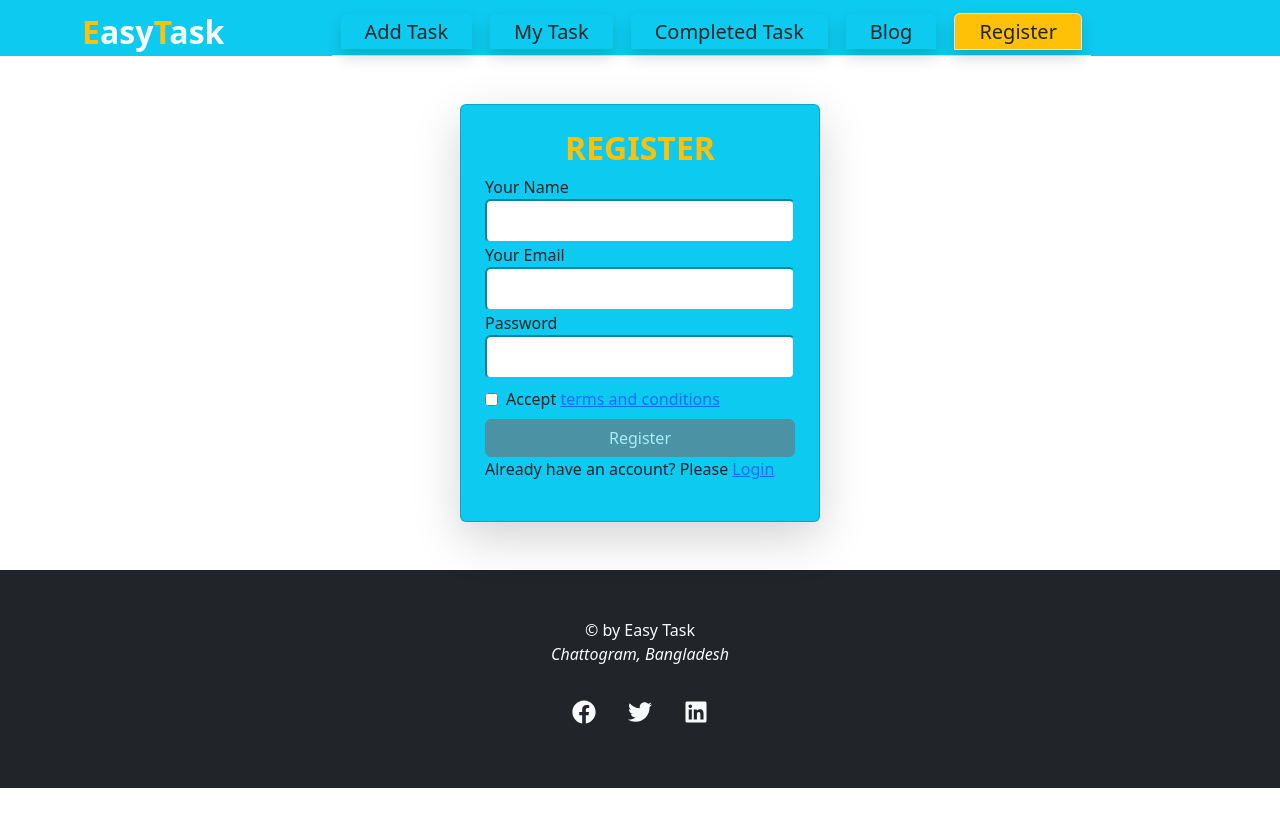
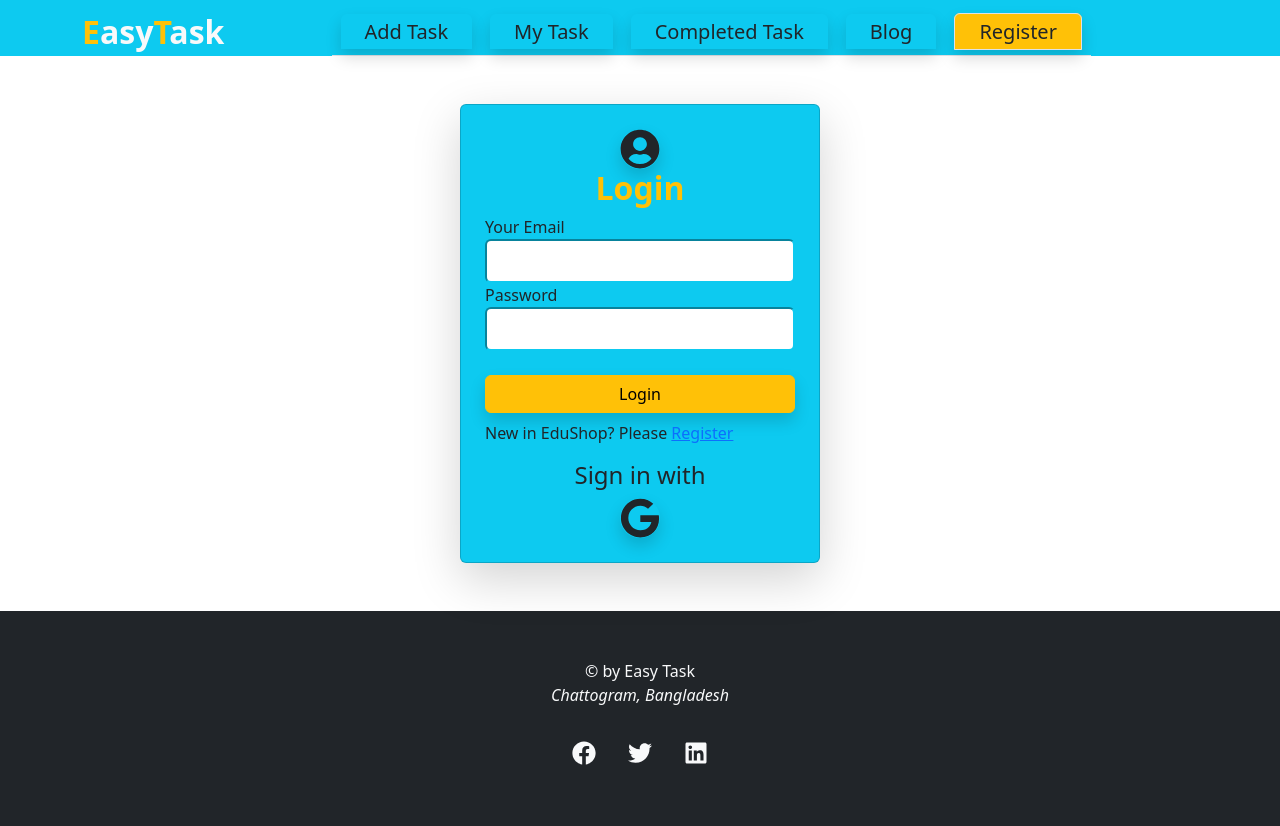
Before and after one commit to Kaiser-Tanveer/Easy-Task, a React (Create React App) app: page /logIn in a window 1280 px wide. Shown: the top 826 px of the page. Before the commit the page ends 800 px from the top, so only its background shows below. Built offline with nearby package versions, Linux system fonts and the light colour scheme; no server answers.

Commit message:
User Authentication Implemented

```diff
--- a/src/Contexts/AuthContext/AuthProvider.js
+++ b/src/Contexts/AuthContext/AuthProvider.js
@@ -1,5 +1,5 @@
 import React, { createContext, useEffect, useState } from 'react';
-import { createUserWithEmailAndPassword, getAuth, onAuthStateChanged } from 'firebase/auth';
+import { createUserWithEmailAndPassword, getAuth, onAuthStateChanged, signInWithEmailAndPassword } from 'firebase/auth';
 import app from '../../Firebase/firebase.config';
 
 export const AuthContext = createContext();
@@ -9,8 +9,14 @@ const AuthProvider = ({ children }) => {
     const [loading, setLoading] = useState(false);
 
     const createUser = (email, password) => {
-        return createUserWithEmailAndPassword(email, password);
+        setLoading(true);
+        return createUserWithEmailAndPassword(auth, email, password);
     };
+
+    const logIn = (email, password) => {
+        setLoading(true);
+        return signInWithEmailAndPassword(auth, email, password);
+    }
 
     useEffect(() => {
         const unsubscribe = onAuthStateChanged(auth, currentUser => {
@@ -26,6 +32,7 @@ const AuthProvider = ({ children }) => {
         user,
         loading,
         createUser,
+        logIn,
     }
     return (
         <AuthContext.Provider value={authValue}>
--- a/src/Pages/Register/LogIn.js
+++ b/src/Pages/Register/LogIn.js
@@ -1,46 +1,45 @@
-import React from 'react';
+import React, { useContext } from 'react';
 import { useForm } from 'react-hook-form';
-import { FaFacebook, FaGoogle, FaUserCircle } from 'react-icons/fa';
+import { FaFacebook, FaFacebookF, FaGoogle, FaUserCircle } from 'react-icons/fa';
 import { Link } from 'react-router-dom';
+import { AuthContext } from '../../Contexts/AuthContext/AuthProvider';
+import { toast } from 'react-hot-toast';
 
 const LogIn = () => {
+    const { logIn } = useContext(AuthContext);
     const { register, formState: { errors }, handleSubmit } = useForm();
     const submitHandler = data => {
-        console.log(data);
+        logIn(data.email, data.password)
+            .then(result => {
+                const user = result.user;
+                console.log(user);
+                toast.success('Logged In Successfully!')
+            })
+            .then(err => {
+                toast.error(err.message);
+            })
     }
     return (
-        <div className='lg:w-5/6 lg:mt-32 grid grid-cols-1 lg:grid-cols-2 gap-10 items-center'>
-            <div className='w-3/4 mx-auto py-20'>
-                <h2 className="text-5xl text-secondary text-center font-bold">Welcome!!</h2>
-                <p className='py-6 text-center text-xl text-gray-600'>If you are registered in EduShop then Login. We are the only one online marketplace working for the students goods.</p>
-                <hr className=' border text-gray-800 border-secondary' />
-            </div>
-            <div className="bg-cyan-200 lg:w-3/4 mx-auto flex items-center justify-center text-center text-gray-800 rounded-lg shadow-lg shadow-secondary-focus">
-                <form onSubmit={handleSubmit(submitHandler)} className="flex flex-col w-full max-w-lg p-12 shadow-lg shadow-secondary text-gray-800 ng-untouched ng-pristine ng-valid rounded-lg">
-                    <FaUserCircle className='text-8xl mx-auto -mt-24 bg-cyan-200 rounded-full p-2' />
-                    <h2 className='text-5xl text-center font-bold pb-5'>Login</h2>
-                    <label className="self-start text-xs mt-2 font-semibold">Your Email</label>
+        <form onSubmit={handleSubmit(submitHandler)} className="mx-auto bg-info card my-5 p-4 shadow-lg" style={{ width: "360px" }}>
+            <FaUserCircle className='fs-1 mx-auto rounded-circle shadow' />
+            <h2 className='text-warning fw-bold fs-bold text-center'>Login</h2>
+            <label>Your Email</label>
             <input
                 {...register("email", { required: "Email is required." })}
-                        type="text" className="flex items-center h-12 px-4 mt-2 rounded focus:outline-none focus:ring-2 text-gray-900 focus:border-secondary focus:ring-secondary" required />
+                type="text" className="rounded p-2 fw-semibold border-info" required />
             {errors.email && <p className='text-error'>{errors.email.message}</p>}
-                    <label className="self-start mt-3 text-xs font-semibold">Password</label>
+            <label>Password</label>
             <input
                 {...register("password", { required: "Password is required.", pattern: { value: '/(?=.*[a-z])(?=.*[A-Z])/', message: 'Password must contain uppercase and lowercase' } })}
-                        type="password" className="flex items-center h-12 px-4 mt-2 rounded focus:outline-none focus:ring-2 text-gray-900 focus:border-emerald-600 focus:ring-secondary" required />
+                type="password" className="rounded p-2 fw-semibold border-info" required />
             {errors.password && <p className='text-error'>{errors.password.message}</p>}
-                    <button type="submit" className="flex w-full mt-6 items-center justify-center h-12 px-6 text-sm font-semibold rounded bg-secondary text-gray-800">Login</button>
-                    <div className="flex justify-center mt-6 space-x-2 text-xs">
+            <button type="submit" className="mx-auto w-100 btn btn-warning fs-semibold rounded shadow mt-4">Login</button>
+            <div className="mt-2">
                 <p className="text-gray-600">New in EduShop? Please <Link to='/register'>Register</Link></p>
             </div>
-                    <h4 className='text-xl font-semibold mt-6'>Sign in with</h4>
-                    <div className='-mb-16 flex justify-between'>
-                        <FaGoogle className='text-5xl bg-cyan-200 rounded-full shadow-xl shadow-secondary-focus hover:animate-spin hover:text-secondary-focus hover:shadow-secondary' />
-                        <FaFacebook className='text-5xl bg-cyan-200 rounded-full shadow-xl shadow-secondary-focus hover:animate-spin hover:bg-secondary-focus hover:shadow-secondary hover:text-cyan-200' />
-                    </div>
+            <h4 className='fs-semibold mt-6 text-center'>Sign in with</h4>
+            <FaGoogle className='fs-1 rounded-circle mx-auto shadow' />
         </form>
-            </div>
-        </div>
     );
 };
 
--- a/src/Pages/Register/Register.js
+++ b/src/Pages/Register/Register.js
@@ -1,8 +1,9 @@
 import React, { useContext, useState } from 'react';
 import { Link } from 'react-router-dom';
 import { useForm } from 'react-hook-form';
+import { Container } from 'react-bootstrap';
 import { AuthContext } from '../../Contexts/AuthContext/AuthProvider';
-import { Container } from 'react-bootstrap';
+import { toast } from 'react-hot-toast';
 
 const Register = () => {
     const { register, formState: { errors }, handleSubmit } = useForm();
@@ -10,13 +11,16 @@ const Register = () => {
     const [disable, setDisable] = useState(false);
 
     const submitHandler = data => {
-        console.log(data);
         createUser(data.email, data.password)
             .then(result => {
                 const user = result.user;
                 console.log(user);
+                toast.success('Registered Successfully!')
             })
-            .the(err => console.error(err))
+            .then(err => {
+                console.error(err)
+                toast.error(err.message);
+            })
     }
 
     const termsHandler = (e) => {
@@ -25,8 +29,8 @@ const Register = () => {
     }
     return (
         <Container>
-            <form onSubmit={handleSubmit(submitHandler)} className="mx-auto bg-info card my-5 p-4 shadow-lg" style={{ width: "360px" }}>
-                <h2 className='text-warning fw-bold fs-bold text-center'>REGISTER</h2>
+            <form onSubmit={handleSubmit(submitHandler)} className="mx-auto bg-info card my-5 p-4 shadow" style={{ width: "360px" }}>
+                <h2 className='text-warning fs-bold text-center'>REGISTER</h2>
                 <label>Your Name</label>
                 <input
                     {...register("name", { required: "Name is required." })}
@@ -51,11 +55,11 @@ const Register = () => {
                         !disable ?
                             <button type="submit" className="mx-auto w-100 btn btn-secondary fs-semibold rounded" disabled>Register</button>
                             :
-                            <button type="submit" className="mx-auto w-100 font-semibold btn btn-warning rounded shadow">Register</button>
+                            <button type="submit" className="mx-auto w-100 btn btn-warning fs-semibold rounded">Register</button>
                     }
                 </div>
-                <div className="">
-                    <p>Already have an account? Please <Link className='link' to='/logIn'>Login</Link></p>
+                <div>
+                    <p>Already have an account? Please <Link className='link-hover' to='/logIn'>Login</Link></p>
                 </div>
             </form>
         </Container>
--- a/src/Routers/Routes.js
+++ b/src/Routers/Routes.js
@@ -6,6 +6,7 @@ import MyTask from "../Pages/MyTask/MyTask";
 import CompletedTask from "../Pages/CompletedTask/CompletedTask";
 import SingleTask from "../Pages/MyTask/SingleTask/SingleTask";
 import Register from "../Pages/Register/Register";
+import LogIn from "../Pages/Register/LogIn";
 
 const router = createBrowserRouter([
     {
@@ -26,7 +27,7 @@ const router = createBrowserRouter([
             },
             {
                 path: '/logIn',
-                element: <Register />
+                element: <LogIn />
             },
             {
                 path: '/myTask',
```
Lines whose indentation alone changed are shown as unchanged.
